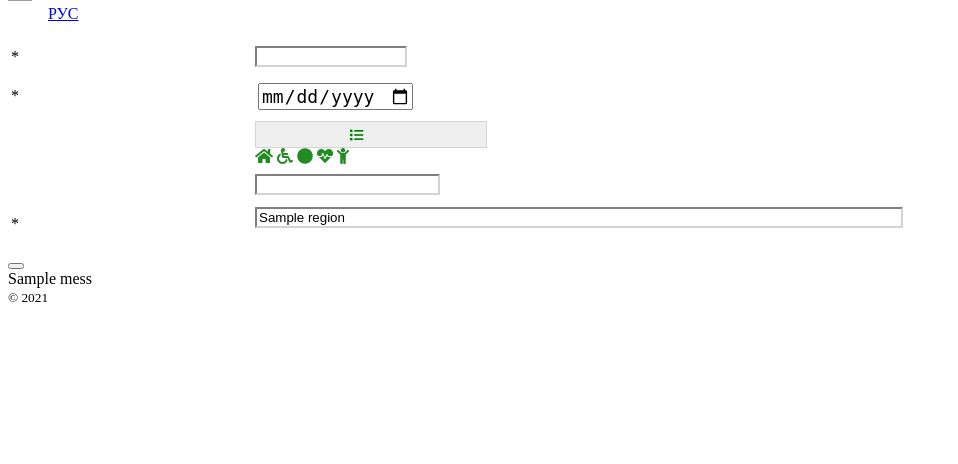
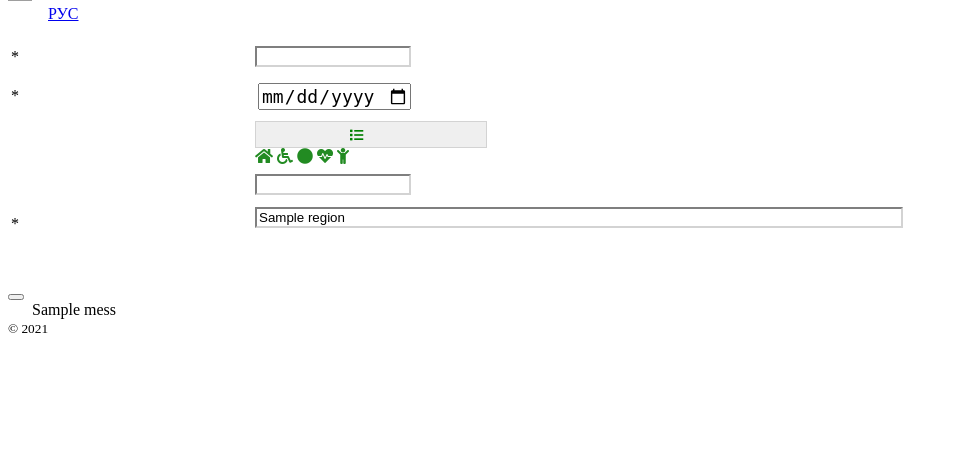
Before and after one commit to Shamil-G/GFSSCourt, a Python web app: template templates/add_op.html in a window 1280 px wide. Shown: the part 336-800 px from the top of the page, without its empty margins (0-958 px from the left). Run offline with Jinja, Linux system fonts and the light colour scheme; the template is opened without the code that fills it: most values are stand-ins (such as "Sample title", 1, 10 or a date in 2020); grey boxes are pictures that could not be loaded.

Commit message:
Отформатирован add_op.html

```diff
--- a/templates/add_op.html
+++ b/templates/add_op.html
@@ -26,11 +26,11 @@
             <tbody id="court_mainHelper">
                 <tr class="disabled-row">
                     <td style="text-align: left; border:none; width: 240px">* {{res_value('IIN')}}</td>
-                    <td style="text-align: left; border:none;"><input style="margin: 4px 0px; width: 144px; border-color: lightgray" class="input_s" name="iin" pattern="[0-9]{12}" type="text" maxlength="12" autocomplete="off" required></td>
+                    <td style="text-align: left; border:none;"><input style="margin: 4px 0px; width: 148px; border-color: lightgray" class="input_s" name="iin" pattern="[0-9]{12}" type="text" maxlength="12" autocomplete="off" required></td>
                 </tr>
                 <tr class="disabled-row">
                     <td style="text-align: left; border:none; width: 240px">* {{res_value('RISK_DATE')}}</td>
-                    <td style="text-align: left; border:none; padding: 4px 0px"><input style="margin: 5px 0px 4px 4px; width: 150px; font-size: 18px" class="input_d" name="risk_date" pattern="[0-9]{12}" type="date" autocomplete="off" required></td>
+                    <td style="text-align: left; border:none; padding: 4px 0px"><input style="margin: 5px 0px 4px 4px; width: 148px; font-size: 18px" class="input_d" name="risk_date" pattern="[0-9]{12}" type="date" autocomplete="off" required></td>
                 </tr>
                 <tr class="disabled-row">
                     <td style="text-align: left; border:none;">{{res_value('RFPM_ID')}}</td>
@@ -57,11 +57,11 @@
                 </tr>
                 <tr class="disabled-row">
                     <td style="text-align: left; border: none;">{{res_value('SUM_CIV_AMOUNT')}}</td>
-                    <td style="text-align: left; border: none;"><input style="margin: 4px 0px; border-color: lightgray" class="input_s" type="number" min="0.00" name="sum_civ_amount" autocomplete="off"></td>
+                    <td style="text-align: left; border: none;"><input style="margin: 4px 0px; border-color: lightgray; max-width: 148px" class="input_s" type="number" min="0.00" name="sum_civ_amount" autocomplete="off"></td>
                 </tr>
                 <tr class="disabled-row">
-                    <td style="text-align: left; border: none; margin-bottom: 16px">* {{res_value('FILIAL_NAME')}}</td>
-                    <td style="text-align: left; border: none;">
+                    <td style="text-align: left; border: none; padding-bottom: 24px">* {{res_value('FILIAL_NAME')}}</td>
+                    <td style="text-align: left; border: none; padding-bottom: 24px">
                         {% if top_control==1 %}
                         <div id="court_MenuZone" class="dropdown" data-role="menu">
 
@@ -102,8 +102,8 @@
                 </tr>-->
             </tfoot>
         </table>
-        <button style="margin-top: 16px" type="submit">{{ res_value('BUTTON_SAVE') }}</button>
+        <button style="margin-top: 24px" type="submit">{{ res_value('BUTTON_SAVE') }}</button>
     </form>
-    <a>{{ mess }}</a>
+    <a style="margin: 12px 0px 0px 24px">{{ mess }}</a>
     <script type="module" id="pageScript" data-page="new_court" src="static/js/main.js"></script>
 {% endblock %}
```
